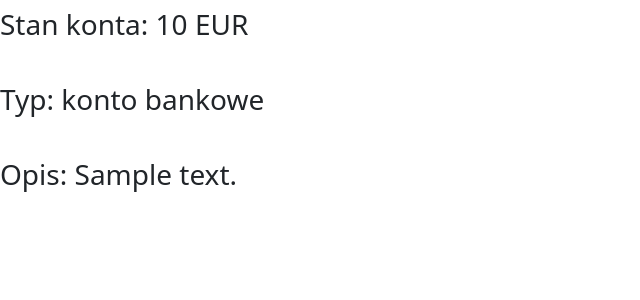
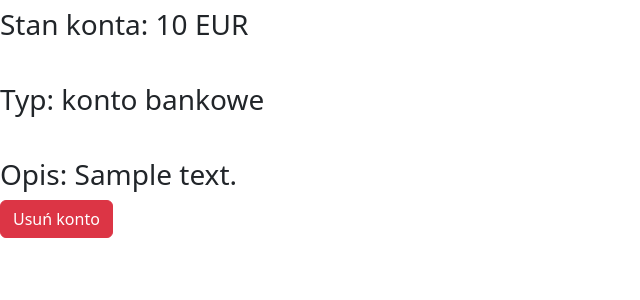
Before and after one commit to infoshareacademy/jpydzr6-monkeys, a Django app: page /monkey-budget/konta/1 in a window 1280 px wide. Shown: the part 136-436 px from the top of the page, without its empty margins (0-640 px from the left). Run offline with Django 5.2, Linux system fonts and the light colour scheme; tables that the repository leaves empty hold one stand-in row (values such as "Sample post"); some libraries are stand-ins or nearby versions.

Commit message:
Button for deleting account has been added

```diff
--- a/monkeys/monkey_budget/models.py
+++ b/monkeys/monkey_budget/models.py
@@ -27,7 +27,6 @@ class MoneyAccount(models.Model):
     def get_type_display_name(self):
         return dict(self.types).get(self.type, self.type)
 
-
     class Meta:
         app_label = 'monkey_budget'
         verbose_name = 'Money Account'
--- a/monkeys/monkey_budget/static/account/account_menu.css
+++ /dev/null
@@ -1,4 +0,0 @@
-h1 {
-    background-color: blue;
-    color: white;
-}
--- a/monkeys/monkey_budget/templates/account/show_account.html
+++ b/monkeys/monkey_budget/templates/account/show_account.html
@@ -1,4 +1,5 @@
 <!DOCTYPE html>
+{% load static %}
 <html lang="en">
 <head>
     <meta charset="UTF-8">
@@ -15,11 +16,12 @@
       </div>
       <div class="offcanvas-body">
           {% for account in accounts %}
-                <a class='btn btn-primary' href="{% url 'pokaz-konto' account.id%}">{{account}}</a>
+                <a href="{% url 'pokaz-konto' account.id%}">{{account}}</a>
                 <br>
           {% endfor %}
       </div>
     </div>
+
 
     <div class="container-fluid mt-3">
       <button class="btn btn-primary" type="button" data-bs-toggle="offcanvas" data-bs-target="#demo">
@@ -35,5 +37,8 @@
             <h3><br> Opis: {{account.description}}</h3>
         </div>
 
+    <a class="btn btn-danger delete-account" href="{% url 'usun-konto' account.id %}">Usuń konto</a>
+
+
 </body>
 </html>
--- a/monkeys/monkey_budget/urls.py
+++ b/monkeys/monkey_budget/urls.py
@@ -5,6 +5,6 @@ urlpatterns = [
     path('konta', views.money_accounts, name='konta'),
     path('konta/dodaj-konto', views.add_money_account, name='dodaj-konto'),
     path('konta/edytuj-konto', views.edit_money_account, name='edytuj-konto'),
-    path('konta/usun-konto', views.delete_money_account, name='usun-konto'),
+    path('konta/usun-konto/<int:account_id>', views.delete_money_account, name='usun-konto'),
     path('konta/<int:account_id>', views.show_money_account, name='pokaz-konto'),
 ]
--- a/monkeys/monkey_budget/views.py
+++ b/monkeys/monkey_budget/views.py
@@ -1,4 +1,5 @@
-from django.shortcuts import render, get_object_or_404
+from django.http import JsonResponse
+from django.shortcuts import render, get_object_or_404, redirect
 
 from .models import MoneyAccount
 
@@ -22,5 +23,8 @@ def add_money_account(request):
 def edit_money_account(request):
     return render(request, 'account/edit_account.html')
 
-def delete_money_account(request):
-    return render(request, 'account/delete_account.html')
+def delete_money_account(request, account_id):
+    # account = get_object_or_404(MoneyAccount, id=account_id, user_id=request.user)
+    # account.delete()
+    MoneyAccount.objects.get(pk=account_id).delete()
+    return redirect('konta')
```
Also changed, not shown: monkeys/monkey_budget/static/account/delete_accounts.js (added), monkeys/monkey_budget/static/account/show_account.css (deleted). Lines whose indentation alone changed are shown as unchanged.
